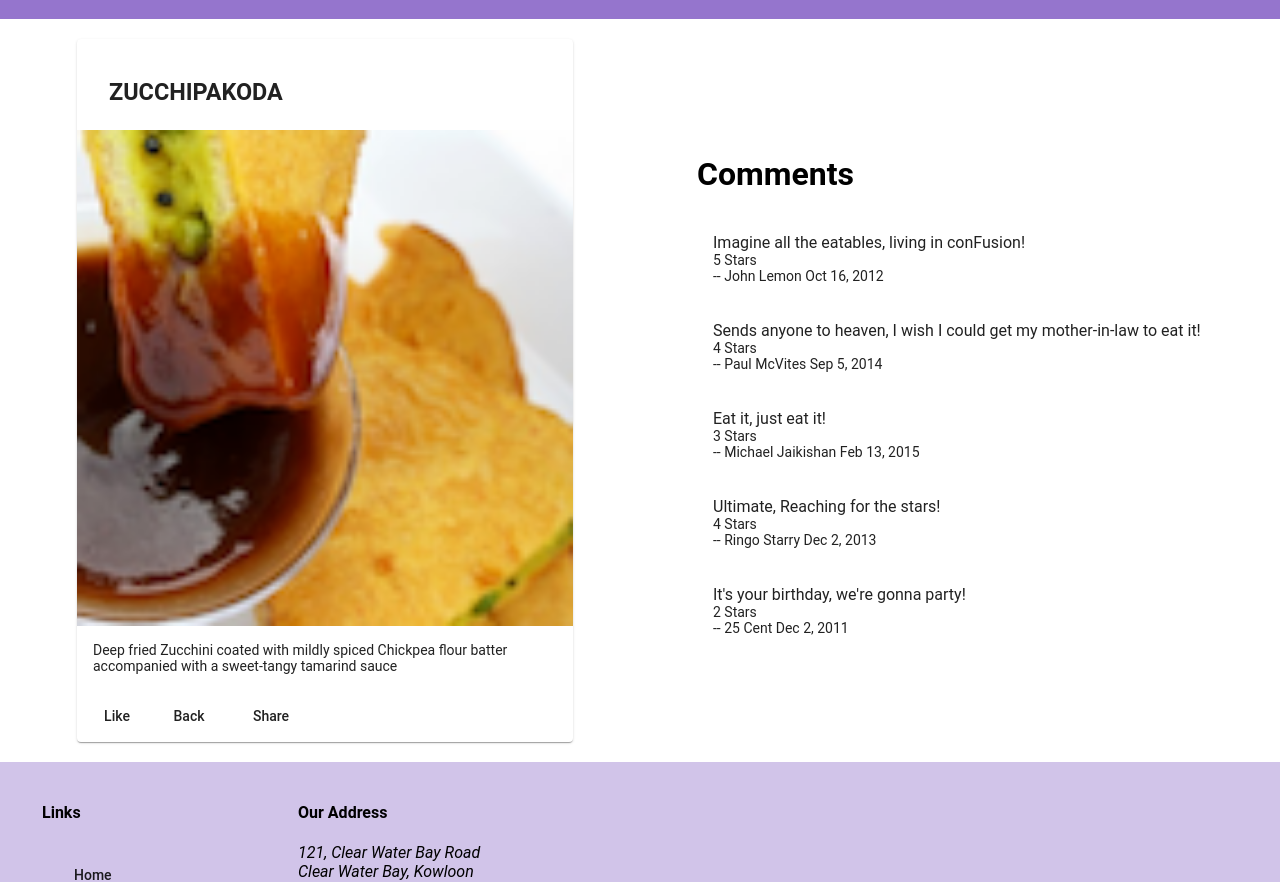
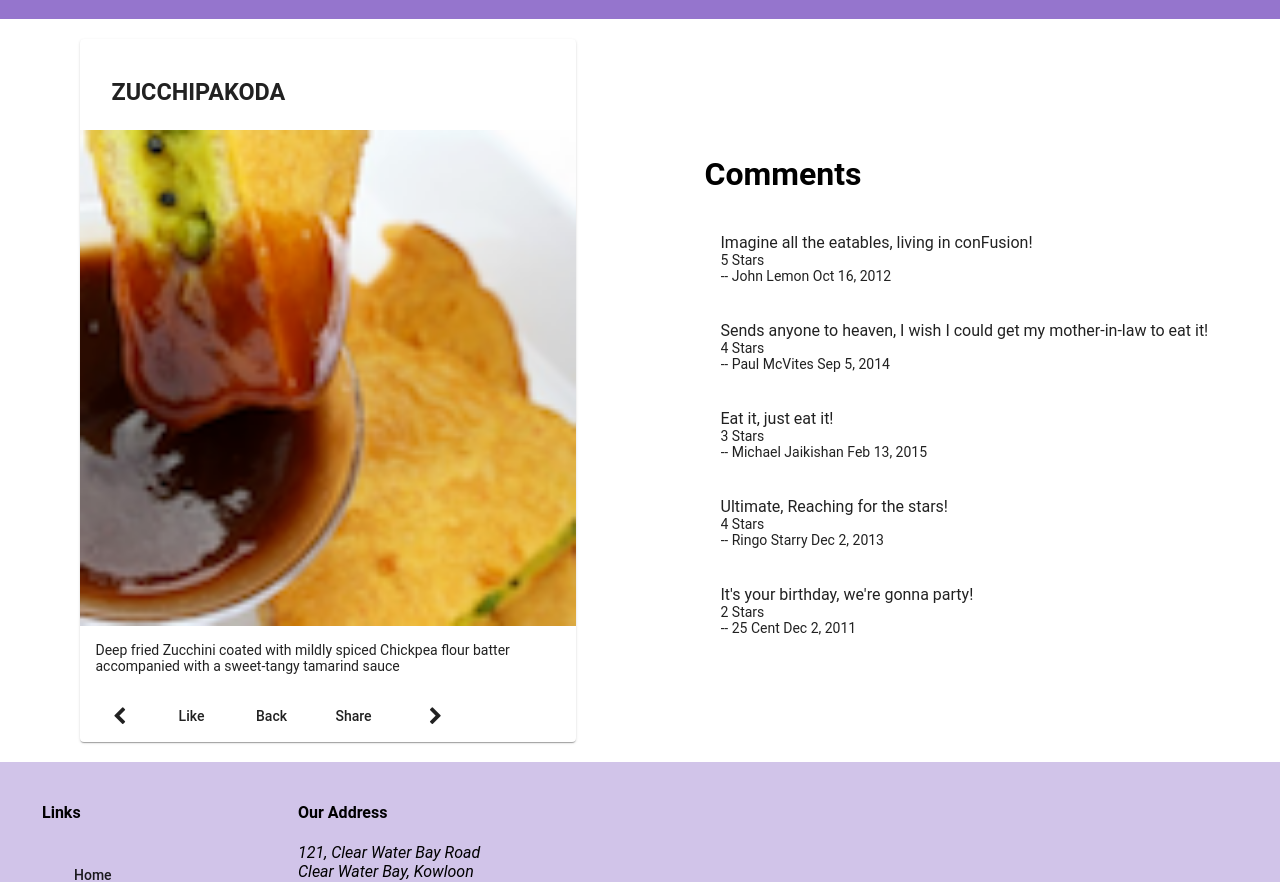
Before and after one commit to Yarikks/Angular_coursera, an Angular app: page /dishdetail/1 in a window 1280 px wide. Shown: the part 320-1202 px from the top of the page. Built offline with nearby package versions, Linux system fonts and the light colour scheme.

Commit message:
RxJS Part 2

```diff
--- a/src/app/dishdetail/dishdetail.component.html
+++ b/src/app/dishdetail/dishdetail.component.html
@@ -1,8 +1,8 @@
 <div class="container" fxLayout="row" fxLayout.sm="column" fxLayout.xs="column"
     fxLayoutAlign.gt-md="space-around center" fxLayoutGap="10px" fxLayoutGap.xs="0">
 
-    <div fxFlex="40" >
-        <mat-card *ngIf="dish">
+    <div fxFlex="40" *ngIf="dish">
+        <mat-card>
             <mat-card-header>
                 <mat-card-title>
                     <h3>{{dish.name | uppercase}}</h3>
@@ -13,15 +13,22 @@
                 <p>{{dish.description}}</p>
             </mat-card-content>
             <mat-card-actions>
+                <button mat-button [routerLink]="['/dishdetail', prev]">
+                    <span class="fa fa-chevron-left fa-lg"></span>
+                </button>
                 <button mat-button>Like</button>
                 <button mat-button (click)="goBack()">Back</button>
                 <button mat-button>Share</button>
+                <span class="flex-spacer"></span>
+                <button mat-button [routerLink]="['/dishdetail', next]">
+                    <span class="fa fa-chevron-right fa-lg"></span>
+                </button>
             </mat-card-actions>
         </mat-card>
     </div>
 
-    <div fxFlex="40" >
-        <mat-list fxFlex *ngIf="dish">
+    <div fxFlex="40" *ngIf="dish">
+        <mat-list fxFlex >
             <h1>Comments</h1>
             <mat-list-item *ngFor="let comments of dish.comments">
                 <p matLine> {{comments.comment}} </p>
--- a/src/app/dishdetail/dishdetail.component.ts
+++ b/src/app/dishdetail/dishdetail.component.ts
@@ -3,6 +3,7 @@
 import { Params, ActivatedRoute } from '@angular/router';
 import { Location } from '@angular/common';
 import { DishService } from '../service/dish.service';
+import { switchMap } from 'rxjs/operators';
 
 @Component({
   selector: 'app-dishdetail',
@@ -13,19 +14,30 @@
 export class DishdetailComponent implements OnInit {
 
   dish: Dish;
+  dishIds: string[];
+  prev: string;
+  next: string;
 
   constructor(private dishservice: DishService,
     private route: ActivatedRoute,
     private location: Location) { }
 
   ngOnInit() {
-    let id = this.route.snapshot.params['id'];
-    this.dishservice.getDish(id)
-      .subscribe(dish => this.dish = dish);
+    this.dishservice.getDishIds()
+      .subscribe(dishIds => this.dishIds = dishIds);
+
+    this.route.params
+      .pipe(switchMap((params:Params) => this.dishservice.getDish(params['id'])))
+      .subscribe(dish => {this.dish = dish; this.setPrevNext(dish.id); });
+  }
+
+  setPrevNext(dishId: string) {
+    const index = this.dishIds.indexOf(dishId);
+    this.prev = this.dishIds[(this.dishIds.length + index - 1) % this.dishIds.length];
+    this.next = this.dishIds[(this.dishIds.length + index + 1) % this.dishIds.length];
   }
 
   goBack(): void {
     this.location.back();
   }
-
 }
--- a/src/app/service/dish.service.ts
+++ b/src/app/service/dish.service.ts
@@ -22,4 +22,8 @@
   getFeaturedDish(): Observable<Dish> {
     return of(DISHES.filter(dish=> dish.featured)[0]).pipe(delay(2000));
   }
+
+  getDishIds(): Observable<string[] | any> {
+    return of(DISHES.map(dish => dish.id));
+  }
 }
```
